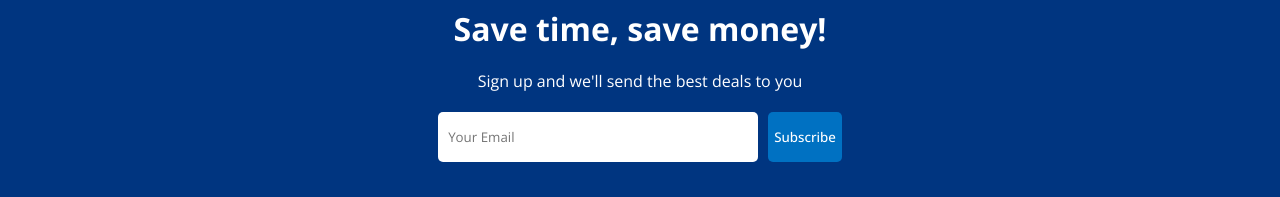
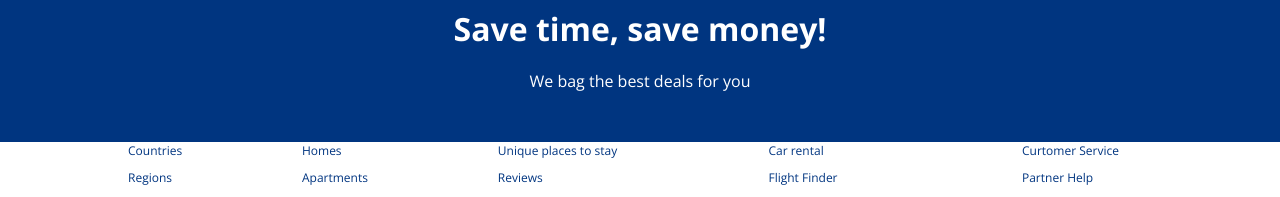
Before and after one commit to radagon12/hotel-booking, a React (Create React App) app in the folder client/: page /hotels/1 in a window 1280 px wide. Shown: the part 655-852 px from the top of the page. Built offline with nearby package versions, Linux system fonts and the light colour scheme; no server answers.

Commit message:
commited

```diff
--- a/client/src/components/mailList/MailList.jsx
+++ b/client/src/components/mailList/MailList.jsx
@@ -4,11 +4,7 @@ const MailList = () => {
   return (
     <div className="mail">
       <h1 className="mailTitle">Save time, save money!</h1>
-      <span className="mailDesc">Sign up and we'll send the best deals to you</span>
-      <div className="mailInputContainer">
-        <input type="text" placeholder="Your Email" />
-        <button>Subscribe</button>
-      </div>
+      <span className="mailDesc">We bag the best deals for you</span>
     </div>
   )
 }
--- a/client/src/pages/home/Home.jsx
+++ b/client/src/pages/home/Home.jsx
@@ -18,6 +18,7 @@ const Home = () => {
         <PropertyList/>
         <h1 className="homeTitle">Homes guests love</h1>
         <FeaturedProperties/>
+        <MailList/>
         <Footer/>
       </div>
     </div>
```
Also changed, not shown: 7 other files (tests, documents, lock files or other folders).
